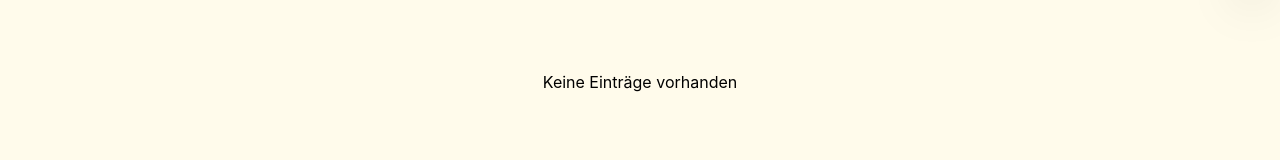
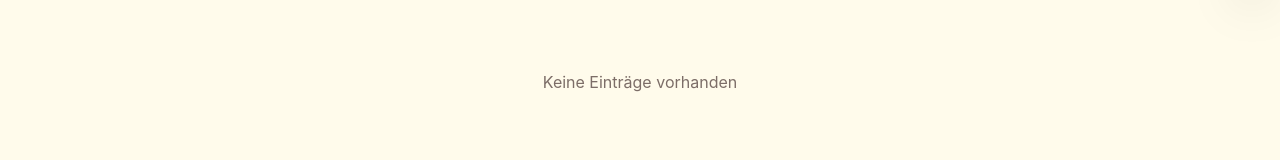
Before and after one commit to Vickiiv/personal-diary, a React (Vite) app: page / in a window 1280 px wide. Shown: the part 170-330 px from the top of the page. Built offline with nearby package versions, Linux system fonts and the light colour scheme.

Commit message:
add entrylist layout

```diff
--- a/src/components/Entry/EntryList.jsx
+++ b/src/components/Entry/EntryList.jsx
@@ -6,7 +6,7 @@ function EntryList() {
 
   if (sortedEntries.length === 0) {
     return (
-      <div className="flex justify-center m-20">
+      <div className="flex justify-center text-taupe-500 m-20">
         <p>Keine Einträge vorhanden</p>
       </div>
     );
```
